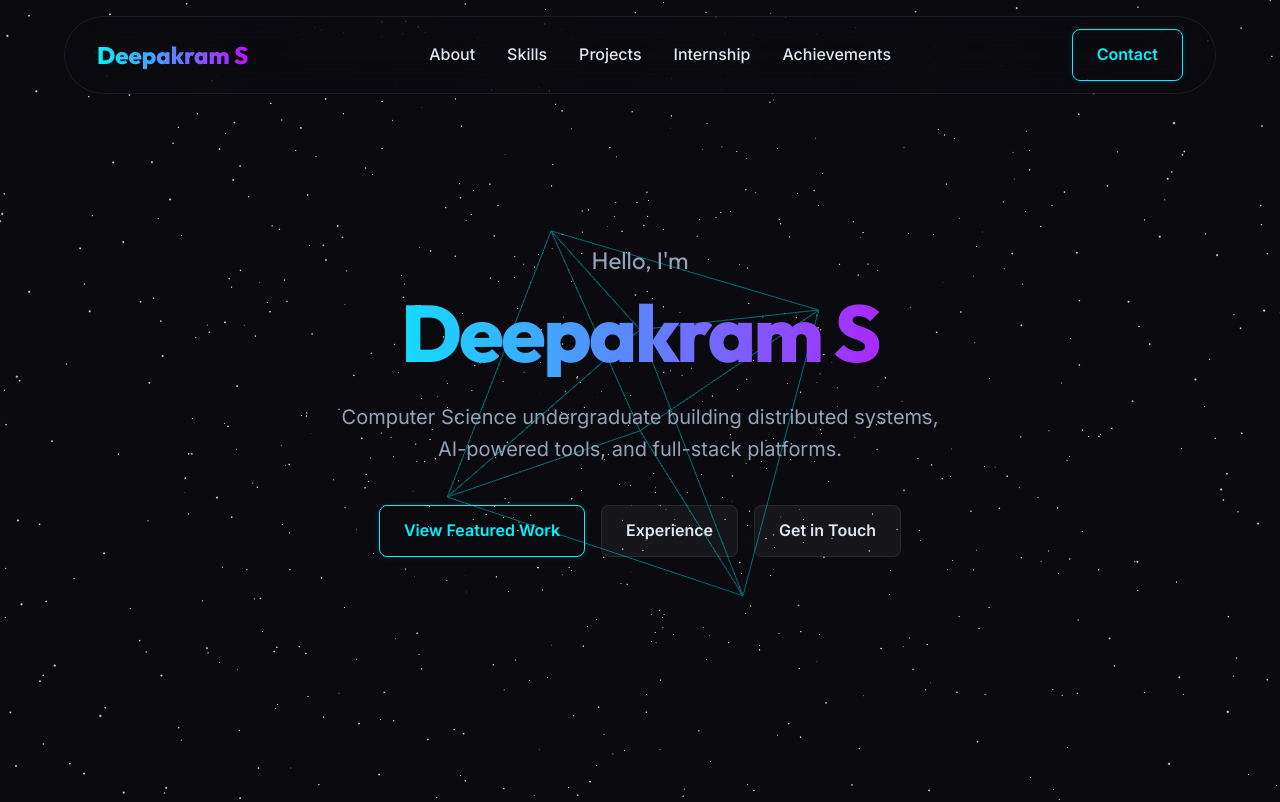
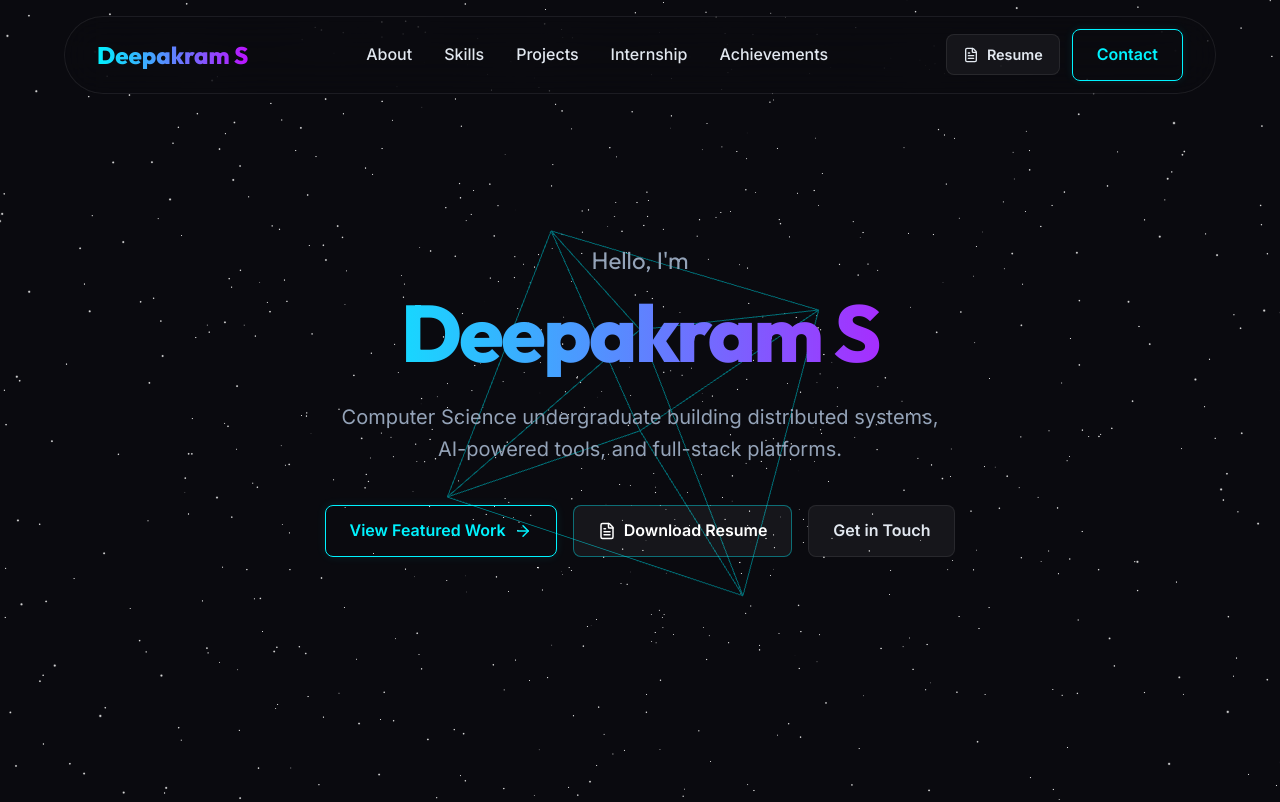
Before and after one commit to Deepakram007/Portfolio, a React (Vite) app: page / in a window 1280 px wide. Shown: the top 802 px of the page. Built offline with nearby package versions, Linux system fonts and the light colour scheme.

Commit message:
Add resume PDF and download buttons to Navbar and Hero sections

```diff
--- a/src/components/HeroSection.css
+++ b/src/components/HeroSection.css
@@ -52,11 +52,41 @@
 .hero-cta {
   display: flex;
   justify-content: center;
+  align-items: center;
   gap: 1rem;
+  flex-wrap: wrap;
+}
+
+.hero-cta .btn-primary {
+  display: inline-flex;
+  align-items: center;
+  gap: 0.5rem;
+}
+
+.hero-resume-btn {
+  border-color: rgba(0, 243, 255, 0.4) !important;
+  color: #fff !important;
+}
+
+.hero-resume-btn:hover {
+  background: rgba(0, 243, 255, 0.15) !important;
+  box-shadow: 0 0 20px rgba(0, 243, 255, 0.25);
 }
 
 @media (max-width: 768px) {
   .hero-title {
-    font-size: 3.5rem;
+    font-size: 3.2rem;
+  }
+
+  .hero-cta {
+    flex-direction: column;
+    width: 100%;
+    max-width: 320px;
+    margin: 0 auto;
+  }
+
+  .hero-cta a {
+    width: 100%;
+    justify-content: center;
   }
 }
--- a/src/components/HeroSection.jsx
+++ b/src/components/HeroSection.jsx
@@ -1,6 +1,7 @@
 import React, { useRef } from 'react';
 import { Canvas, useFrame } from '@react-three/fiber';
 import { Stars } from '@react-three/drei';
+import { FileText, ArrowRight } from 'lucide-react';
 import './HeroSection.css';
 
 const RotatingCube = () => {
@@ -40,8 +41,19 @@ const HeroSection = () => {
           Computer Science undergraduate building distributed systems, AI-powered tools, and full-stack platforms.
         </p>
         <div className="hero-cta">
-          <a href="#projects" className="btn-primary">View Featured Work</a>
-          <a href="#internship" className="btn-secondary">Experience</a>
+          <a href="#projects" className="btn-primary">
+            <span>View Featured Work</span>
+            <ArrowRight size={18} />
+          </a>
+          <a
+            href="/Deepakram_S_Resume.pdf"
+            target="_blank"
+            rel="noopener noreferrer"
+            className="btn-secondary hero-resume-btn"
+          >
+            <FileText size={18} />
+            <span>Download Resume</span>
+          </a>
           <a href="#footer" className="btn-secondary">Get in Touch</a>
         </div>
       </div>
--- a/src/components/Navbar.css
+++ b/src/components/Navbar.css
@@ -49,11 +49,25 @@
   display: none;
 }
 
+.desktop-actions {
+  display: flex;
+  align-items: center;
+  gap: 0.75rem;
+}
+
+.nav-resume-btn {
+  padding: 0.5rem 1rem !important;
+  font-size: 0.9rem !important;
+}
+
 .desktop-contact {
   display: inline-block;
 }
 
 @media (max-width: 768px) {
+  .desktop-actions {
+    display: none;
+  }
   .navbar {
     padding: 0.75rem 1.5rem;
     width: 95%;
--- a/src/components/Navbar.jsx
+++ b/src/components/Navbar.jsx
@@ -1,5 +1,5 @@
 import React, { useState } from 'react';
-import { Menu, X } from 'lucide-react';
+import { Menu, X, FileText } from 'lucide-react';
 import './Navbar.css';
 
 const Navbar = () => {
@@ -11,7 +11,9 @@ const Navbar = () => {
   return (
     <nav className="navbar glass-panel">
       <div className="nav-brand">
-        <span className="text-gradient">Deepakram S</span>
+        <a href="#home" style={{ textDecoration: 'none' }}>
+          <span className="text-gradient">Deepakram S</span>
+        </a>
       </div>
 
       {/* Mobile Toggle Button */}
@@ -25,14 +27,39 @@ const Navbar = () => {
         <li><a href="#projects" onClick={closeMenu}>Projects</a></li>
         <li><a href="#internship" onClick={closeMenu}>Internship</a></li>
         <li><a href="#achievements" onClick={closeMenu}>Achievements</a></li>
-        {/* Contact shown inside mobile dropdown */}
         <li className="mobile-only-contact">
-          <a href="#footer" onClick={closeMenu} className="btn-primary">Contact</a>
+          <a
+            href="/Deepakram_S_Resume.pdf"
+            target="_blank"
+            rel="noopener noreferrer"
+            onClick={closeMenu}
+            className="btn-secondary"
+            style={{ width: '100%', justifyContent: 'center' }}
+          >
+            <FileText size={16} />
+            <span>Resume</span>
+          </a>
+        </li>
+        <li className="mobile-only-contact">
+          <a href="#footer" onClick={closeMenu} className="btn-primary" style={{ width: '100%', textAlign: 'center' }}>
+            Contact
+          </a>
         </li>
       </ul>
 
-      {/* Desktop-only Contact button */}
-      <a href="#footer" className="btn-primary desktop-contact">Contact</a>
+      {/* Desktop-only action buttons */}
+      <div className="desktop-actions">
+        <a
+          href="/Deepakram_S_Resume.pdf"
+          target="_blank"
+          rel="noopener noreferrer"
+          className="btn-secondary nav-resume-btn"
+        >
+          <FileText size={16} />
+          <span>Resume</span>
+        </a>
+        <a href="#footer" className="btn-primary desktop-contact">Contact</a>
+      </div>
     </nav>
   );
 };
```
Also changed, not shown: 2 other files (tests, documents, lock files or other folders).
